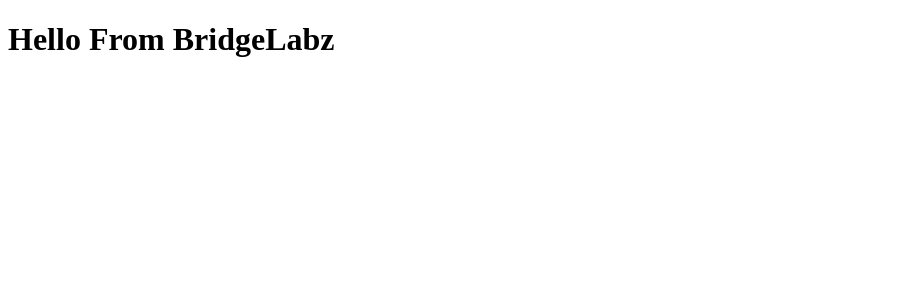
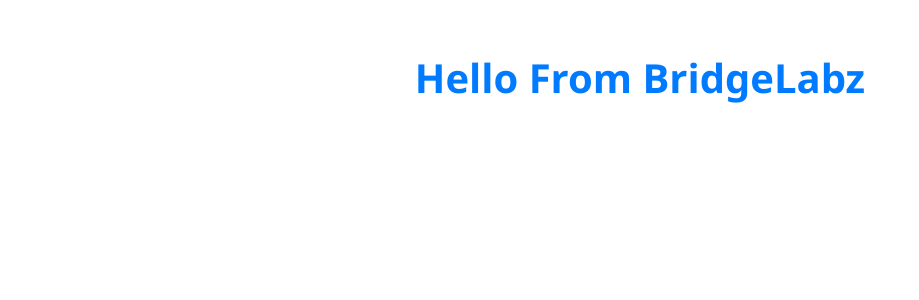
Before and after one commit to vansh401/HelloWorldAngularApp_2115001089, an Angular app in the folder HelloWorld/: page / in a window 1280 px wide. Shown: the top 300 px of the page, without its empty margins (0-919 px from the left). Built offline with nearby package versions, Linux system fonts and the light colour scheme.

Commit message:
[Vansh Verma] Add: Completed UC1 Task

```diff
--- a/HelloWorld/src/app/app.component.scss
+++ b/HelloWorld/src/app/app.component.scss
@@ -0,0 +1,16 @@
+.div {
+    text-align: center;
+    margin-top: 50px;
+
+    h1 {
+      color: #007bff;
+      font-size: 2.5rem;
+      font-weight: bold;
+      font-family: 'Segoe UI', sans-serif;
+    }
+  }
+
+  router-outlet {
+    display: block;
+    margin-top: 20px;
+  }
```
